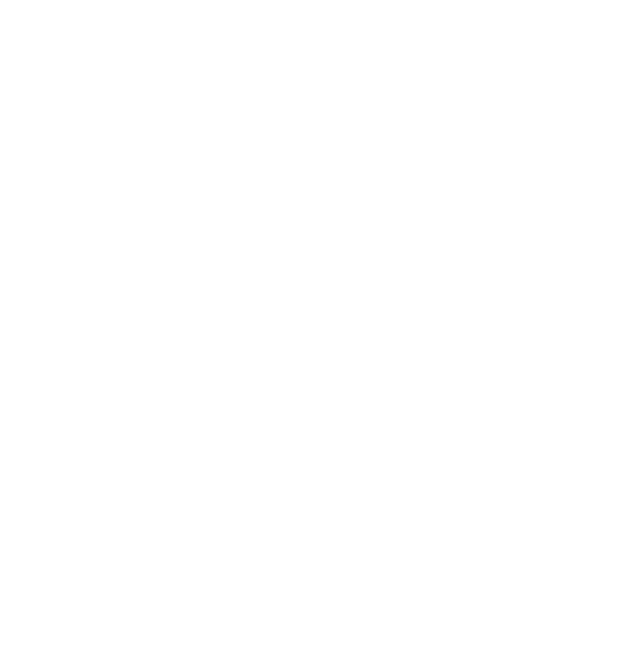
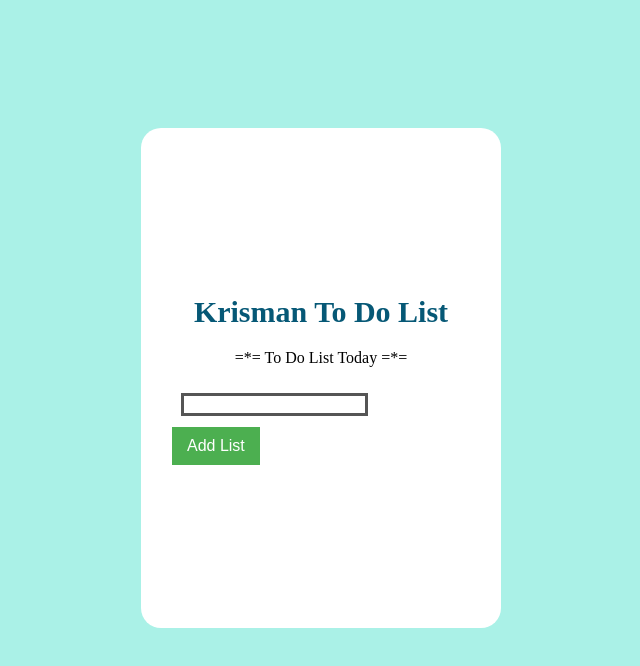
Before and after one commit to dts-kominfo-rea4b/challenge-dom-nazara13, a website: page index.html in a window 1280 px wide. Shown: the whole page, without its empty margins (319-959 px from the left). Drawn offline with Linux system fonts and the light colour scheme.

Commit message:
Try Commit

```diff
--- a/index.html
+++ b/index.html
@@ -9,33 +9,106 @@
   <body>
     <div id="app">
       <!-- TODO: Buatlah sebuah header dengan id todo-title -->
+      <div class="my-title">
+        <h1 id="todo-title">Krisman To Do List</h1>
       <!-- TODO: Buatlah sebuah subtitle dengan id todo-subtitle -->
-
+        <p id="todo-subtitle">=*= To Do List Today =*=</p>
+      </div>
       <!-- Section: input -->
+        <section id="form-input">
       <!-- TODO: Buatlah sebuah input bertipe text dengan id todo-input -->
+          <input id="todo-input" type="text">
       <!-- TODO: Buatlah sebuah button dengan id todo-submit -->
-
+          <button id="todo-submit" type="button">Add List</button>
       <!-- Section output -->
+        </section>
       <!-- TODO: Buatlah sebuah <ul> dengan id todo-output -->
+        <ul id="todo-output"></ul>
     </div>
 
     <!-- ! Untuk tantangan ini, script jangan diubah ke external js yah ! -->
     <script>
       // TODO: Deklarasi variable sesuai dengan kebutuhan di sini
-      let button;
-      let input;
-      let output;
+      let button = document.getElementById("todo-submit");
+      let input = document.getElementById("todo-input");
+      let output = document.getElementById("todo-output");
 
       // TODO: Buatlah sebuah fungsi dengan nama fnClickHandler
       // Fungsi yang digunakan untuk menambahkan tulisan
       // Jangan ubah cara deklarasi fungsinya, cukup isi saja
-      function fnClickHandler(toDoItem) {}
+      function fnClickHandler(toDoItem) {
+        const addList = document.createElement("li")
+        addList.className = "list-class"
+        addList.textContent = toDoItem
+        output.appendChild(addList);
+        input.value = ""
+      }
 
       // TODO: register event onclick / addEventListener untuk button
       // akan menjalankan fungsi fnClickHandler
+      button.addEventListener('click', () => {
+        fnClickHandler(input.value);
+      });
 
       // TODO: register event onkeypress / addEventListener untuk input
+      input.addEventListener("keypress", (el) => {
+        if(el.key == "Enter"){
+          fnClickHandler(el.target.value);
+        }
+      });
+
       // sehingga saat di input ditekan enter akan menjalankan fungsi fnClickHandler juga
     </script>
   </body>
+  <style>
+    body{
+      width: auto;
+      height: auto;
+      background-color: rgb(170, 241, 231);
+      display: flex;
+      border: 12px
+    }
+    h1{
+      color: rgb(6, 88, 118);
+      text-align: center;
+      font-size:30px
+    }
+    .todo-submit {
+      width :120px;
+      text-align: center
+    }
+    #todo-subtitle{
+      text-align: center
+    }
+    #app {
+      margin: 120px auto;
+      background-color: rgb(255, 255, 255);
+      float: left;
+      height: 400px;
+      width: 300px;
+      padding: 50px 30px;
+      border-radius: 20px;
+      align-content: center
+    }
+    #todo-input{
+      height: auto;
+      width: auto;
+      margin: 10px;
+      border: 3px solid #555
+    }
+    #todo-submit{
+      border-style: none;
+      background-color: #4CAF50; /* Green */
+      border: none;
+      color: white;
+      padding: 10px 15px;
+      text-align: center;
+      text-decoration: none;
+      display: inline-block;
+      font-size: 16px;
+      width: auto;
+      height: auto;
+      margin: 1px
+    }
+  </style>
 </html>
```
